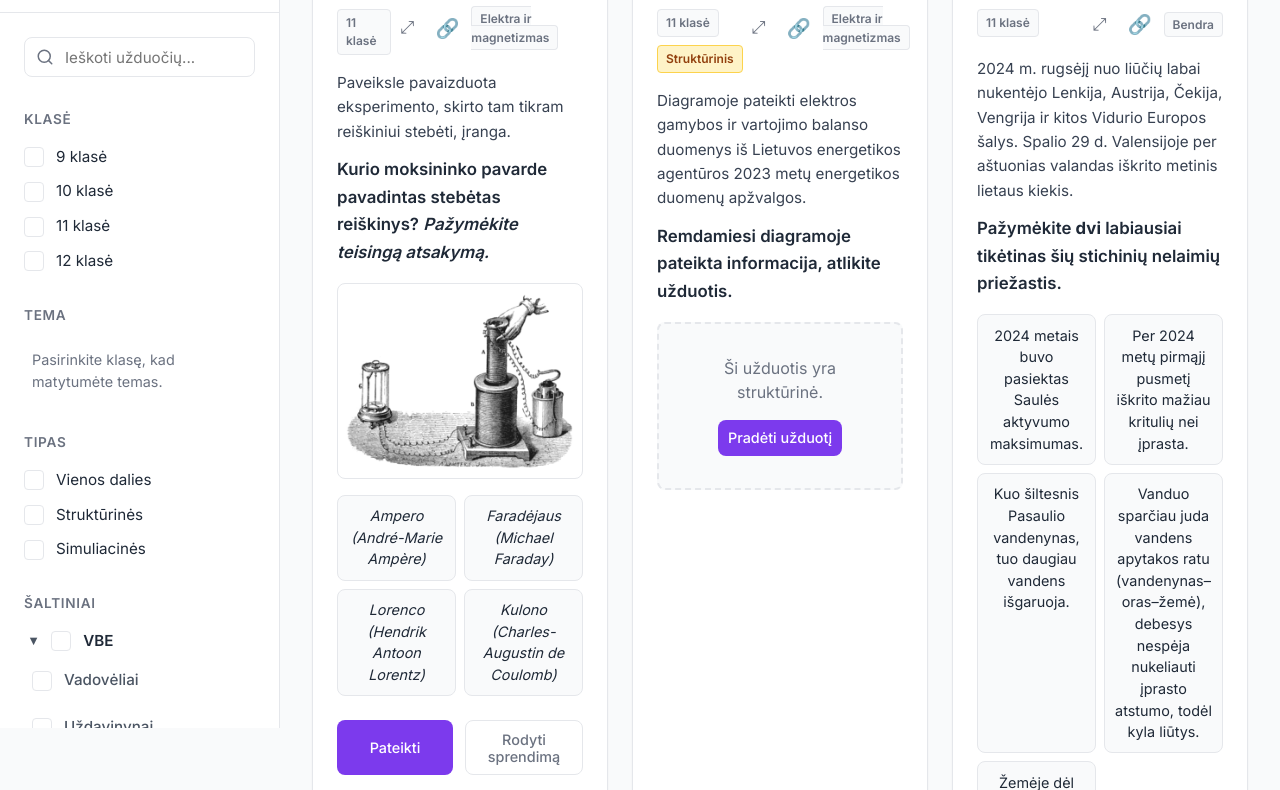
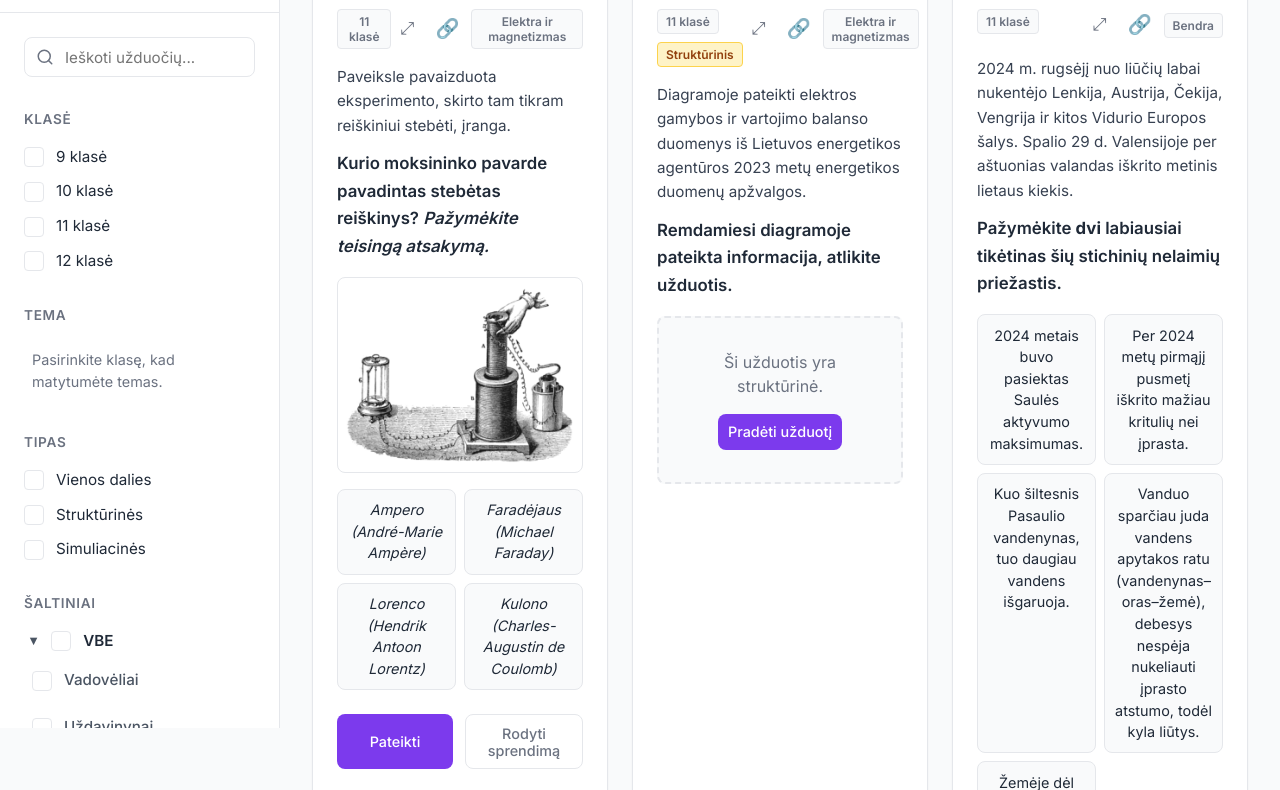
Before and after one commit to fizlib/fizlib.github.io, a website: page index.html in a window 1280 px wide. Shown: the part 72-862 px from the top of the page. Drawn offline with nearby package versions, Linux system fonts and the light colour scheme.

Commit message:
fixed badges

```diff
--- a/css/style.css
+++ b/css/style.css
@@ -307,8 +307,13 @@ body {
     border-radius: 4px;
     border: 1px solid var(--border-color);
     font-size: 0.75rem;
+    /* ADD THESE LINES: */
+    display: inline-block;     /* Keeps the box intact when wrapping */
+    line-height: 1.25;         /* Improves readability for multi-line badges */
+    text-align: center;        /* Centers text if it wraps */
+    max-width: 160px;          /* Optional: prevents it from getting too wide on small screens */
+    vertical-align: middle;    /* Aligns nicely with adjacent buttons */
 }
-
 .card-question {
     font-size: 1rem;
     font-weight: 400;
```
